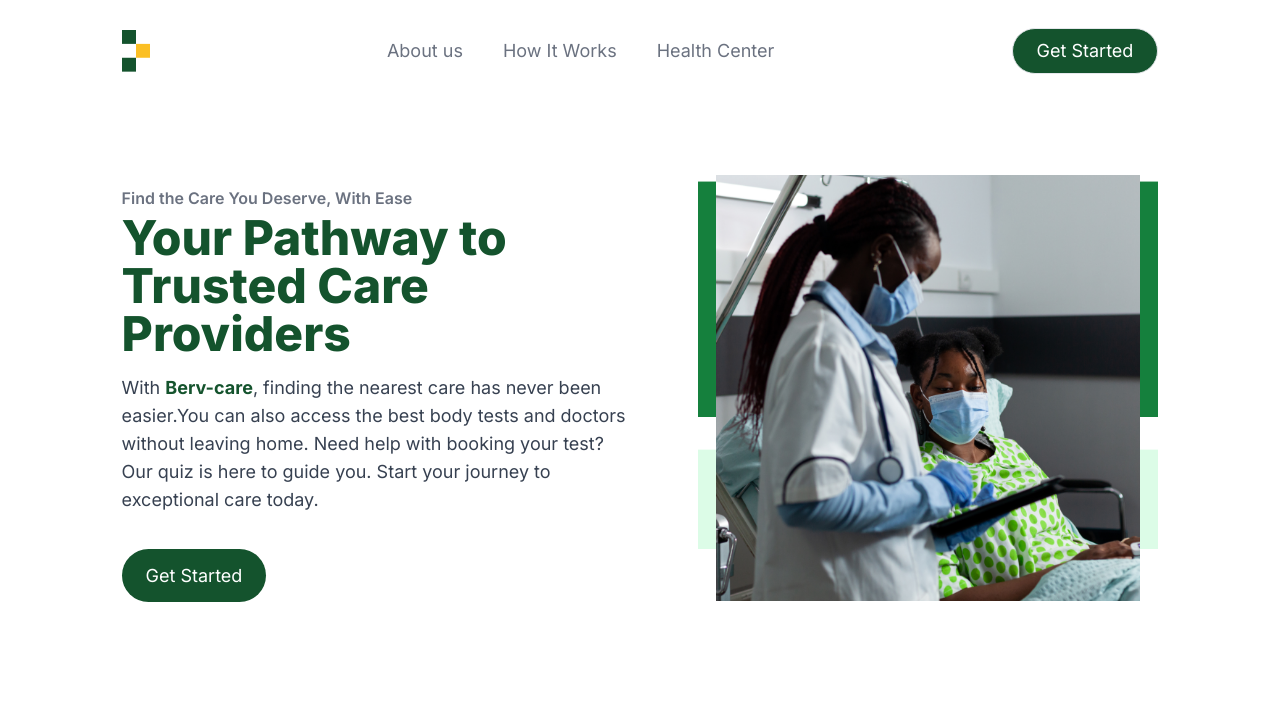
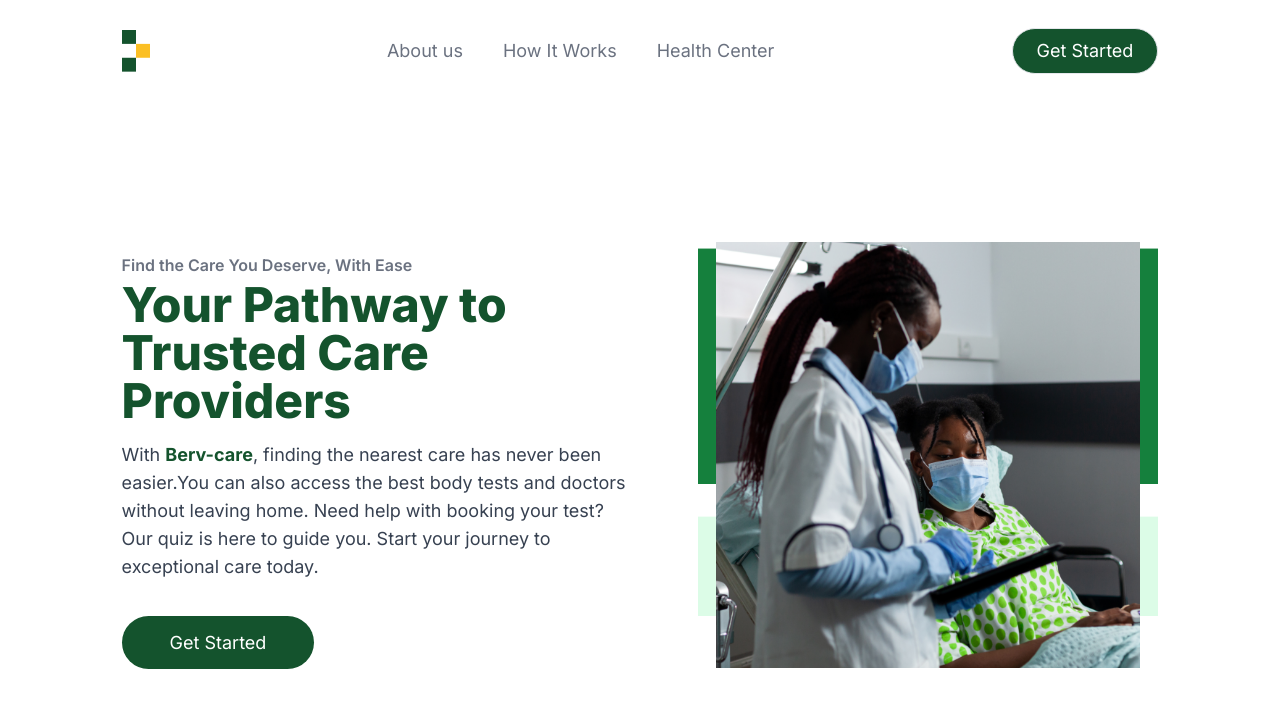
Before and after one commit to Jay035/berv-care, a Next.js app: page / in a window 1280 px wide. Shown: the top 708 px of the page. Built offline with nearby package versions, Linux system fonts and the light colour scheme.

Commit message:
fixes aand updates

```diff
--- a/app/hospitals/page.tsx
+++ b/app/hospitals/page.tsx
@@ -7,7 +7,7 @@ type Props = {};
 export default function page({}: Props) {
   return (
     <main className="px-8 sm:px-[9.5vw] mt-6">
-      <h1 className="mb-8 text-center font-extrabold text-[#14532D] text-3xl tracking-tight xl:text-5xl">
+      <h1 className="mb-8 max-w-3xl mx-auto text-center font-extrabold text-[#14532D] text-3xl tracking-tight xl:text-5xl">
         Find Hospitals Around You, With Ease
       </h1>
 
--- a/components/CustomInput.tsx
+++ b/components/CustomInput.tsx
@@ -4,7 +4,7 @@ type Props = {};
 
 export default function CustomInput({}: Props) {
   return (
-      <div className="flex justify-start items-center flex-none flex-grow-0 text-[#9CA3AF] py-2 px-2 md:py-0.5 md:px-6 gap-[9.5px] border rounded-lg w-full md:border-0 md:rounded-none md:border-r-2 md:border-[#6B7280]">
+      <div className="flex justify-start max-w-4xl lg:mx-auto items-center text-[#9CA3AF] py-2 px-2 md:px-3 gap-[9.5px] border rounded-lg w-full md:border-[#6B7280]">
         <Image
           src="/search-icon.png"
           alt="search icon"
@@ -14,7 +14,7 @@ export default function CustomInput({}: Props) {
         <input
           type="text"
           placeholder="Enter Hospital name or Location"
-          className="w-full md:w-fit outline-none"
+          className="w-full outline-none"
         />
       </div>
   );
--- a/components/HeroSection.tsx
+++ b/components/HeroSection.tsx
@@ -5,7 +5,7 @@ type Props = {};
 
 export default function HeroSection({}: Props) {
   return (
-    <section className="grid items-center lg:grid-cols-2 gap-[7.25rem] mt-4 mb-[3.375rem] px-8 sm:px-[9.5vw]">
+    <section className="grid items-center lg:grid-cols-2 gap-[7.25rem] mt-4 lg:h-[70vh] lg:items-center lg:justify-center lg:mt-0 lg:mb-0 mb-[3.375rem] px-8 sm:px-[9.5vw]">
       <div className="w-full mx-auto text-center md:w-[32rem] lg:w-full lg:text-left xl:w-[32.3rem]">
         <p className="font-semibold text-base text-[#6B7280] mb-1">
           Find the Care You Deserve, With Ease
@@ -27,7 +27,7 @@ export default function HeroSection({}: Props) {
         <div className="mt-12 text-lg">
           <Link
             href="/hospitals"
-            className="py-4 w-fit px-6 bg-[#14532D] text-white rounded-[50px] transition hover:text-black hover:bg-white hover:border hover:border-black"
+            className="py-4 w-fit px-6 md:px-12 bg-[#14532D] text-white rounded-[50px] transition hover:text-black hover:bg-white hover:border hover:border-black"
           >
             Get Started
           </Link>
@@ -42,7 +42,7 @@ export default function HeroSection({}: Props) {
       <div className="">
         <img
           src="/doctor-1.png"
-        //   sizes='100vw'
+          //   sizes='100vw'
 
           className="w-full"
           alt="doctor treating patient"
```
Also changed, not shown: app/page.tsx (+3 -4 lines).
